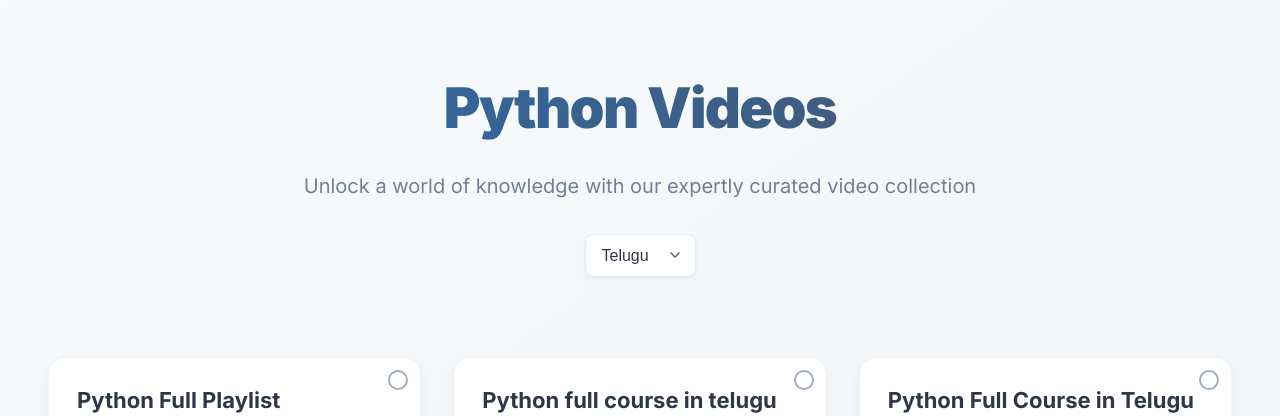
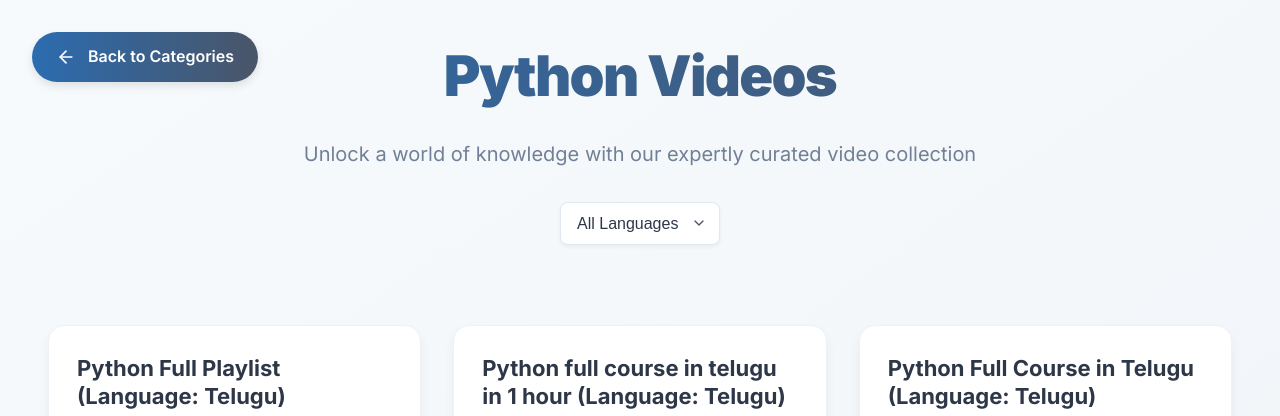
Before and after one commit to mallemkondaiah009/YT_LEARNING, a Django app: page /videos/1/ in a window 1280 px wide. Shown: the top 416 px of the page. Run offline with Django 5.2, Linux system fonts and the light colour scheme; data comes from the database, SQL or seed files in the repository; both versions use the stored data as it was after the commit.

Commit message:
add language filtering and save functionality to videos_by_category view

```diff
--- a/templates/yt_learning/videos_by_category.html
+++ b/templates/yt_learning/videos_by_category.html
@@ -3,6 +3,7 @@
 <head>
     <meta charset="UTF-8">
     <meta name="viewport" content="width=device-width, initial-scale=1.0">
+    <meta name="csrf-token" content="{{ csrf_token }}">
     <title>{{ category.name }} Videos - Video Organizer</title>
     <style>
         /* Modern CSS Reset */
@@ -24,7 +25,8 @@
         .container {
             max-width: 1440px;
             margin: 0 auto;
-            padding: 4rem 2rem;
+            padding: 2rem;
+            position: relative;
         }
 
         .header {
@@ -98,7 +100,6 @@
             overflow: hidden;
             box-shadow: 0 6px 12px rgba(0, 0, 0, 0.05);
             transition: transform 0.3s ease, box-shadow 0.3s ease;
-            position: relative;
             border: 1px solid #edf2f7;
         }
 
@@ -139,57 +140,12 @@
             border-radius: 12px;
         }
 
-        .select-symbol {
-            position: absolute;
-            top: 0.75rem;
-            right: 0.75rem;
-            cursor: pointer;
-            width: 1.25rem;
-            height: 1.25rem;
-            border: 2px solid #a0aec0;
-            border-radius: 50%;
-            display: flex;
-            align-items: center;
-            justify-content: center;
-            transition: all 0.3s ease;
-        }
-
-        .select-symbol:hover {
-            border-color: #4c6ef5;
-        }
-
-        .select-symbol.saved {
-            border-color: #28a745;
-            background: #28a745;
-        }
-
-        .select-symbol.saved svg {
-            display: block;
-            color: #ffffff;
-        }
-
-        .select-symbol svg {
-            width: 0.75rem;
-            height: 0.75rem;
-            display: none;
-        }
-
         .save-button-container {
-            position: absolute;
-            bottom: 1.25rem;
-            right: 1.25rem;
-            width: 120px;
             background: #ffffff;
             border: 1px solid #e2e8f0;
             border-radius: 8px;
             box-shadow: 0 4px 12px rgba(0, 0, 0, 0.1);
-            opacity: 0;
             transition: opacity 0.2s ease-in-out;
-            z-index: 10;
-        }
-
-        .video-card.show-save .save-button-container {
-            opacity: 1;
         }
 
         .save-button {
@@ -240,22 +196,23 @@
             font-weight: 500;
         }
 
-        .footer {
-            text-align: center;
-            margin-top: 3rem;
+        .back-button-container {
+            position: absolute;
+            top: 2rem;
+            left: 2rem;
         }
 
         .back-button {
             display: inline-flex;
             align-items: center;
             gap: 0.75rem;
-            padding: 1rem 2rem;
+            padding: 0.75rem 1.5rem;
             background: linear-gradient(90deg, #2b6cb0 0%, #4a5568 100%);
             color: #ffffff;
             text-decoration: none;
             border-radius: 50px;
             font-weight: 600;
-            font-size: 1.125rem;
+            font-size: 1rem;
             transition: transform 0.3s ease, box-shadow 0.3s ease;
             box-shadow: 0 4px 8px rgba(0, 0, 0, 0.1);
         }
@@ -266,8 +223,8 @@
         }
 
         .back-button svg {
-            width: 1.5rem;
-            height: 1.5rem;
+            width: 1.25rem;
+            height: 1.25rem;
         }
 
         @media (max-width: 1024px) {
@@ -278,7 +235,7 @@
 
         @media (max-width: 768px) {
             .container {
-                padding: 3rem 1.5rem;
+                padding: 1.5rem;
             }
 
             .header h1 {
@@ -288,6 +245,11 @@
             .video-grid {
                 grid-template-columns: 1fr;
                 gap: 1.75rem;
+            }
+
+            .back-button-container {
+                top: 1.5rem;
+                left: 1.5rem;
             }
         }
 
@@ -304,13 +266,19 @@
                 padding: 1.25rem;
             }
 
-            .save-button-container {
-                width: 100px;
-            }
-
             .language-select {
                 width: 100%;
                 max-width: 200px;
+            }
+
+            .back-button {
+                padding: 0.5rem 1rem;
+                font-size: 0.875rem;
+            }
+
+            .back-button svg {
+                width: 1rem;
+                height: 1rem;
             }
         }
     </style>
@@ -318,14 +286,23 @@
 </head>
 <body>
     <div class="container">
+        <div class="back-button-container">
+            <a href="{% url 'categories_page' %}" class="back-button">
+                <svg xmlns="http://www.w3.org/2000/svg" width="24" height="24" viewBox="0 0 24 24" fill="none" stroke="currentColor" stroke-width="2" stroke-linecap="round" stroke-linejoin="round">
+                    <path d="m12 19-7-7 7-7"/><path d="M19 12H5"/>
+                </svg>
+                Back to Categories
+            </a>
+        </div>
         <header class="header">
             <h1>{{ category.name }} Videos</h1>
             <p class="subtitle">Unlock a world of knowledge with our expertly curated video collection</p>
             <div class="language-select-container">
                 <select class="language-select" id="languageSelect" name="language">
+                    <option value="" {% if not selected_language %}selected{% endif %}>All Languages</option>
                     {% for language in languages %}
-                        <option value="{{ language.code }}"
-                                {% if language.code == selected_language|default:"Tl" %}selected{% endif %}>
+                        <option value="{{ language.lang_name }}"
+                                {% if language.lang_name == selected_language %}selected{% endif %}>
                             {{ language.lang_name }}
                         </option>
                     {% endfor %}
@@ -337,23 +314,18 @@
             {% for video in videos %}
                 <article class="video-card" data-video-id="{{ video.id }}">
                     <div class="video-content">
-                        <h3>{{ video.title }}</h3>
+                        <h3>{{ video.title }} (Language: {{ video.bhashalu.lang_name }})</h3>
                         <div class="video-embed">
                             {{ video.embed_code|safe }}
                         </div>
-                    </div>
-                    <div class="select-symbol {% if video.id in completed_video_ids %}saved{% endif %}" data-video-id="{{ video.id }}">
-                        <svg xmlns="http://www.w3.org/2000/svg" width="24" height="24" viewBox="0 0 24 24" fill="none" stroke="currentColor" stroke-width="2" stroke-linecap="round" stroke-linejoin="round">
-                            <polyline points="20 6 9 17 4 12" />
-                        </svg>
-                    </div>
-                    <div class="save-button-container">
-                        <button class="save-button" data-video-id="{{ video.id }}" title="Save for Later">
-                            <svg xmlns="http://www.w3.org/2000/svg" width="24" height="24" viewBox="0 0 24 24" fill="none" stroke="currentColor" stroke-width="2" stroke-linecap="round" stroke-linejoin="round">
-                                <path d="M19 21l-7-5-7 5V5a2 2 0 0 1 2-2h10a2 2 0 0 1 2 2z"/>
-                            </svg>
-                            Save
-                        </button>
+                        <div class="save-button-container" style="position: static; opacity: 1; margin-top: 1rem; width: auto;">
+                            <button class="save-button" data-video-id="{{ video.id }}" title="Save for Later">
+                                <svg xmlns="http://www.w3.org/2000/svg" width="24" height="24" viewBox="0 0 24 24" fill="none" stroke="currentColor" stroke-width="2" stroke-linecap="round" stroke-linejoin="round">
+                                    <path d="M19 21l-7-5-7 5V5a2 2 0 0 1 2-2h10a2 2 0 0 1 2 2z"/>
+                                </svg>
+                                Save Watch Later
+                            </button>
+                        </div>
                     </div>
                 </article>
             {% empty %}
@@ -362,89 +334,16 @@
                         <path d="M22 12c0 5.523-4.477 10-10 10S2 17.523 2 12 6.477 2 12 2s10 4.477 10 10z"/>
                         <path d="M15 9h-6v6h6V9z"/>
                     </svg>
-                    <p>No videos available in this category yet.</p>
+                    <p>No videos available in this category{% if selected_language %} for language {{ selected_language }}{% endif %}.</p>
                 </div>
             {% endfor %}
         </main>
-
-        <footer class="footer">
-            <a href="{% url 'categories_page' %}" class="back-button">
-                <svg xmlns="http://www.w3.org/2000/svg" width="24" height="24" viewBox="0 0 24 24" fill="none" stroke="currentColor" stroke-width="2" stroke-linecap="round" stroke-linejoin="round">
-                    <path d="m12 19-7-7 7-7"/><path d="M19 12H5"/>
-                </svg>
-                Back to Categories
-            </a>
-        </footer>
     </div>
 
     <script>
-        function getCookie(name) {
-            let cookieValue = null;
-            if (document.cookie && document.cookie !== '') {
-                const cookies = document.cookie.split(';');
-                for (let i = 0; i < cookies.length; i++) {
-                    const cookie = cookies[i].trim();
-                    if (cookie.substring(0, name.length + 1) === (name + '=')) {
-                        cookieValue = decodeURIComponent(cookie.substring(name.length + 1));
-                        break;
-                    }
-                }
-            }
-            return cookieValue;
-        }
+        document.addEventListener('DOMContentLoaded', () => {
+            const csrftoken = document.querySelector('meta[name="csrf-token"]').getAttribute('content');
 
-        const csrftoken = getCookie('csrftoken');
-
-        document.addEventListener('DOMContentLoaded', () => {
-            const videoCards = document.querySelectorAll('.video-card');
-
-            // Completion Circle Click Handling (no progress update)
-            document.querySelectorAll('.select-symbol').forEach(symbol => {
-                symbol.addEventListener('click', (e) => {
-                    e.preventDefault();
-                    const videoId = symbol.getAttribute('data-video-id');
-
-                    if (!symbol.classList.contains('saved')) {
-                        fetch(window.location.href, {
-                            method: 'POST',
-                            headers: {
-                                'Content-Type': 'application/x-www-form-urlencoded',
-                                'X-CSRFToken': csrftoken,
-                                'X-Requested-With': 'XMLHttpRequest'
-                            },
-                            body: `action=complete&video_id=${videoId}`
-                        })
-                        .then(response => response.json())
-                        .then(data => {
-                            if (data.status === 'success') {
-                                symbol.classList.add('saved');
-                            } else {
-                                alert('Error: ' + data.message);
-                            }
-                        })
-                        .catch(error => {
-                            console.error('Error:', error);
-                            alert('An error occurred while marking video as completed.');
-                        });
-                    }
-                });
-            });
-
-            // Right-click to show save button
-            videoCards.forEach(card => {
-                card.addEventListener('contextmenu', (e) => {
-                    e.preventDefault();
-                    videoCards.forEach(c => c.classList.remove('show-save'));
-                    card.classList.add('show-save');
-                });
-            });
-
-            // Hide save button when clicking elsewhere
-            document.addEventListener('click', () => {
-                videoCards.forEach(card => card.classList.remove('show-save'));
-            });
-
-            // Save Button Logic
             document.querySelectorAll('.save-button').forEach(button => {
                 button.addEventListener('click', (e) => {
                     e.preventDefault();
@@ -462,8 +361,7 @@
                     .then(response => response.json())
                     .then(data => {
                         if (data.status === 'success') {
-                            button.closest('.video-card').classList.remove('show-save');
-                            alert(data.message); // Replace with better feedback (e.g., toast)
+                            alert(data.message);
                         } else if (data.status === 'info') {
                             alert(data.message);
                         } else {
@@ -477,7 +375,6 @@
                 });
             });
 
-            // Language Select Logic
             const languageSelect = document.getElementById('languageSelect');
             languageSelect.addEventListener('change', (e) => {
                 const selectedLanguage = e.target.value;
@@ -489,7 +386,7 @@
                         'X-CSRFToken': csrftoken,
                         'X-Requested-With': 'XMLHttpRequest'
                     },
-                    body: `language=${selectedLanguage}`
+                    body: `action=language&language=${selectedLanguage}`
                 })
                 .then(response => response.json())
                 .then(data => {
--- a/yt_learning/views.py
+++ b/yt_learning/views.py
@@ -21,8 +21,27 @@ def videos_by_category(request, category_id):
     category = get_object_or_404(Category, id=category_id)
     languages = Bashalu.objects.all()
 
+    # Get selected language name from POST request or session
+    selected_language_name = request.POST.get('language')
+    if selected_language_name is not None:  # Explicitly check for None to allow empty string
+        request.session['selected_language_name'] = selected_language_name
+    else:
+        selected_language_name = request.session.get('selected_language_name')
+
     # Retrieve videos for the category
     videos = Videos.objects.filter(category=category)
+    print(f"Initial videos count: {videos.count()}")  # Debug: Total videos in category
+
+    # Filter videos by selected language name if provided
+    if selected_language_name:
+        try:
+            # Assuming 'bhashalu' is a ForeignKey to Bashalu, get the Bashalu object by lang_name
+            language_obj = Bashalu.objects.get(lang_name=selected_language_name)
+            videos = videos.filter(bhashalu=language_obj)
+            print(f"Filtered videos count for {selected_language_name}: {videos.count()}")  # Debug: After language filter
+        except Bashalu.DoesNotExist:
+            videos = Videos.objects.none()
+            print("Language name not found, returning empty queryset")
 
     # Retrieve saved video IDs using session
     saved_video_ids = []
@@ -31,31 +50,36 @@ def videos_by_category(request, category_id):
         try:
             user = UserRegistrations.objects.get(id=user_id)
             saved_video_ids = save_watch_later.objects.filter(user=user).values_list('video_id', flat=True)
-        except user.DoesNotExist:
-            # Handle case where user does not exist
+        except UserRegistrations.DoesNotExist:
             saved_video_ids = []
 
-    # Handle POST request for saving a video
+    # Handle POST request for saving a video or changing language
     if request.method == "POST" and request.headers.get('x-requested-with') == 'XMLHttpRequest':
         if not user_id:
             return JsonResponse({'status': 'error', 'message': 'User not authenticated'}, status=401)
 
-        video_id = request.POST.get('video_id')
-        video = get_object_or_404(Videos, id=video_id)
-        user = UserRegistrations.objects.get(id=user_id)
+        action = request.POST.get('action')
 
-        # Check if already saved
-        if not save_watch_later.objects.filter(video=video, user=user).exists():
-            save_watch_later.objects.create(video=video, user=user)
-            return JsonResponse({'status': 'success', 'message': 'Video saved for later'})
-        else:
-            return JsonResponse({'status': 'info', 'message': 'Video already saved'})
+        if action == 'save':
+            video_id = request.POST.get('video_id')
+            video = get_object_or_404(Videos, id=video_id)
+            user = UserRegistrations.objects.get(id=user_id)
+            if not save_watch_later.objects.filter(video=video, user=user).exists():
+                save_watch_later.objects.create(video=video, user=user)
+                return JsonResponse({'status': 'success', 'message': 'Video saved for later'})
+            else:
+                return JsonResponse({'status': 'info', 'message': 'Video already saved'})
+
+        elif action == 'language':
+            return JsonResponse({'status': 'success', 'message': 'Language changed'})
 
     # Render the page for GET requests
+    print(f"Final videos count: {videos.count()}")  # Debug: Final count before rendering
     context = {
         'category': category,
         'languages': languages,
         'videos': videos,
         'saved_video_ids': list(saved_video_ids),
+        'selected_language': selected_language_name,  # Pass selected language name to template
     }
     return render(request, 'yt_learning/videos_by_category.html', context)
```
Also changed, not shown: db.sqlite3.
